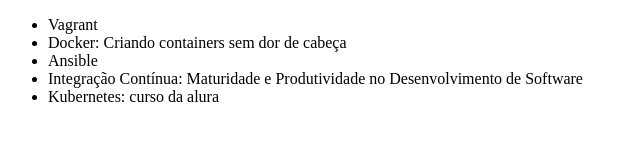
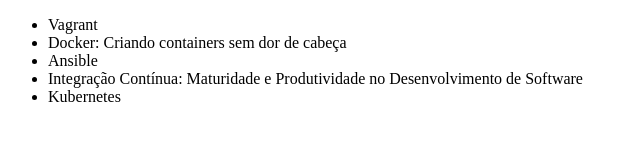
Before and after one commit to diogojefs/curso-alura-git, a plain HTML site: page index.html in a window 1280 px wide. Shown: the whole page, without its empty margins (0-640 px from the left). Drawn offline with Linux system fonts and the light colour scheme.

Commit message:
Revert "Alterando nome do curso de kubernetes"
This reverts commit 49761cc8969e7c00a7eb34482c21243e916852be.

```diff
--- a/index.html
+++ b/index.html
@@ -10,7 +10,7 @@
         <li>Docker: Criando containers sem dor de cabeça</li>
         <li>Ansible</li>
         <li>Integração Contínua: Maturidade e Produtividade no Desenvolvimento de Software</li>
-        <li>Kubernetes: curso da alura</li>
+        <li>Kubernetes</li>
     </ul>
 </body>
 </html>
```
